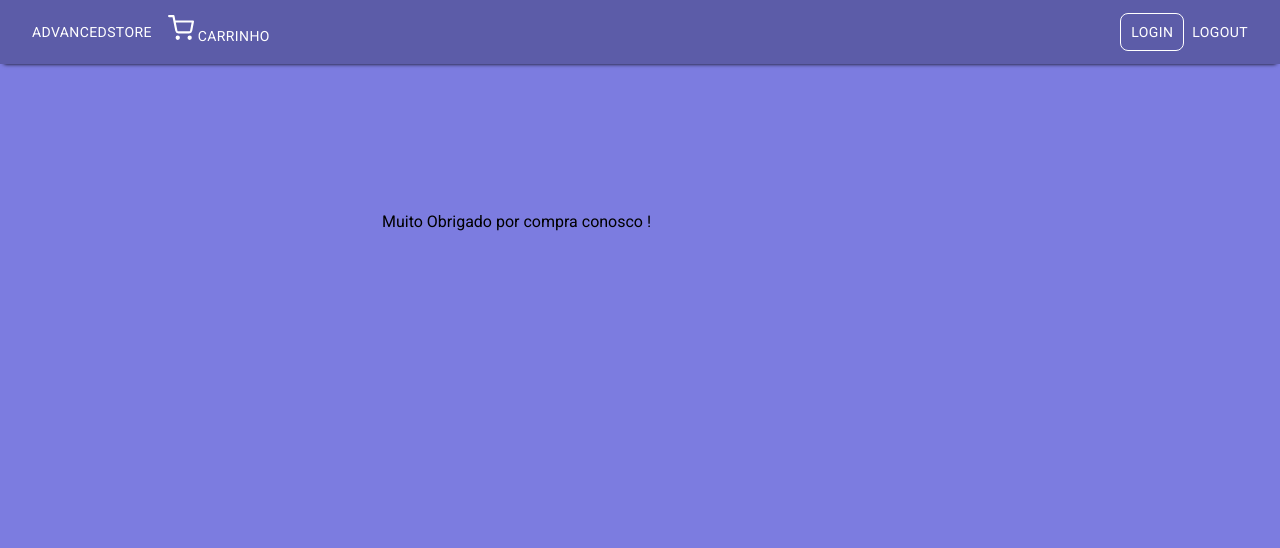
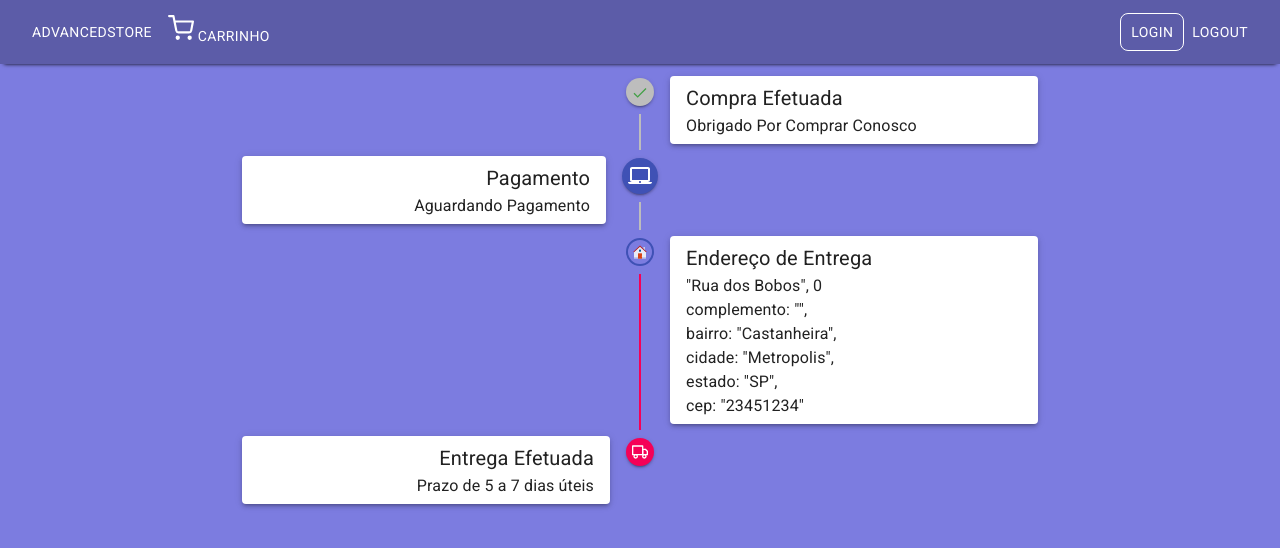
Before and after one commit to GabrielCarreiro/e-commerce-serratec, a React (Create React App) app: page /sucesso in a window 1280 px wide. Shown: the top 548 px of the page. Built offline with nearby package versions, Linux system fonts and the light colour scheme.

Commit message:
CSS carrinho e Página Sucesso

```diff
--- a/src/pages/carrinho/index.js
+++ b/src/pages/carrinho/index.js
@@ -6,6 +6,8 @@ import Button from '@material-ui/core/Button';
 import DeleteIcon from '@material-ui/icons/Delete';
 import api from '../../services/api';
 import { useHistory } from 'react-router-dom';
+import { Alert, AlertTitle } from '@material-ui/lab';
+
 
 
 const Carrinho = () => {
@@ -42,7 +44,13 @@ const Carrinho = () => {
     const comprar = async () =>{
 
         if(!localStorage.getItem('@LOJA:user')){
-            setLogin('Você deve realizar o login');
+            setLogin(<Alert  severity="error">
+            <AlertTitle style={{textAlign: "left"}}>---Erro</AlertTitle>
+            Você precisa estar logado para comprar!!!!
+            </Alert>);
+            setTimeout(() => {
+                setLogin(false)
+            }, 3000);
             return;
         }else{
 
@@ -116,8 +124,9 @@ const Carrinho = () => {
                         )
                     })}
                     <div>
-                        <button onClick={e => calcularValorTotal()}>Calcular Total </button>
-                        <p> Valor Total {valorTotal} </p>
+                    <p> Valor Total R$ {valorTotal} </p>
+                    <Button id="btnTotal" variant="contained" onClick={e => calcularValorTotal()}  size="10" >Calcular</Button>
+
 
                     </div>
                 </div>
@@ -127,14 +136,15 @@ const Carrinho = () => {
                     </div>
                 )}
 
-            <Button variant="contained" color="secondary" onClick={e => limpar()} >
+            <Button id="btnLimpar" variant="contained" color="secondary" onClick={e => limpar()} >
                 Limpar
+            </Button>
+
+            <Button id="btnComprar" variant="contained" color="primary" onClick={e => comprar()}  >
+                Comprar
         </Button>
 
-            <Button variant="contained" color="primary" onClick={e => comprar()}  >
-                Comprar
-        </Button>
-        {login}
+        <span id="msgLog">{login}</span>
         </Conteudo>
     )
 }
--- a/src/pages/carrinho/style.js
+++ b/src/pages/carrinho/style.js
@@ -1,7 +1,36 @@
+import { Alert } from '@material-ui/lab';
 import styled from 'styled-components';
 
 export const Conteudo = styled.div`
     margin: 20%;
+
+    #btnTotal{
+        width: 75px;
+        height: 20px;
+        font-size: 14px;
+        float: left;
+        padding-top: 5px;
+    }
+
+    #btnComprar{
+        width: 90px;
+        background: #4bcf15;
+        float: right;
+        border-radius: 5px;
+    }
+
+    #btnLimpar{
+        width: 90px;
+        float: right;
+        margin-left: 3px;
+    }
+
+    #msgLog{
+        font-size: 20px;
+        background: red;
+        text-align: center;
+        margin-bottom: 10px;
+    }
 `;
 
 export const Table = styled.div`
--- a/src/pages/sucesso/index.js
+++ b/src/pages/sucesso/index.js
@@ -1,19 +1,125 @@
 import React from 'react';
 import { useHistory } from 'react-router-dom';
+import { makeStyles } from '@material-ui/core/styles';
+import Timeline from '@material-ui/lab/Timeline';
+import TimelineItem from '@material-ui/lab/TimelineItem';
+import TimelineSeparator from '@material-ui/lab/TimelineSeparator';
+import TimelineConnector from '@material-ui/lab/TimelineConnector';
+import TimelineContent from '@material-ui/lab/TimelineContent';
+import TimelineOppositeContent from '@material-ui/lab/TimelineOppositeContent';
+import TimelineDot from '@material-ui/lab/TimelineDot';
+import AssignmentTurnedInTwoToneIcon from '@material-ui/icons/AssignmentTurnedInTwoTone';
+import LaptopMacIcon from '@material-ui/icons/LaptopMac';
+import HotelIcon from '@material-ui/icons/Hotel';
+import RepeatIcon from '@material-ui/icons/Repeat';
+import Paper from '@material-ui/core/Paper';
+import Typography from '@material-ui/core/Typography';
+import { FcCheckmark, FcHome } from "react-icons/fc";
+import { FiTruck } from "react-icons/fi";
 
 
 const Sucesso = () => {
     const history = useHistory();
 
-   setTimeout(() => {
-       history.push("/")
-   }, 6000);
+const useStyles = makeStyles((theme) => ({
+     paper: {
+      padding: '6px 16px',
+        },
+        secondaryTail: {
+        backgroundColor: theme.palette.secondary.main,
+        },
+      }));
+
+
+    const classes = useStyles();
+
+
+//    setTimeout(() => {
+//        history.push("/")
+//    }, 10000);
 
     return (
-        <>
-            <div style={{ margin: "20%" }}>Muito Obrigado por compra conosco !</div>
-        </>
-    )
-}
+        <Timeline style={{paddingTop: "30px"}} align="alternate">
+        <TimelineItem>
+          <TimelineOppositeContent>
+            <Typography variant="body2" color="textSecondary">
 
+            </Typography>
+          </TimelineOppositeContent>
+          <TimelineSeparator>
+            <TimelineDot>
+              <FcCheckmark backgroundColor= "green" />
+            </TimelineDot>
+            <TimelineConnector />
+          </TimelineSeparator>
+          <TimelineContent>
+            <Paper elevation={3} className={classes.paper}>
+              <Typography variant="h6" component="h1">
+                Compra Efetuada
+              </Typography>
+              <Typography>Obrigado Por Comprar Conosco</Typography>
+            </Paper>
+          </TimelineContent>
+        </TimelineItem>
+        <TimelineItem>
+          <TimelineOppositeContent>
+            <Typography variant="body2" color="textSecondary">
+
+            </Typography>
+          </TimelineOppositeContent>
+          <TimelineSeparator>
+            <TimelineDot color="primary">
+              <LaptopMacIcon />
+            </TimelineDot>
+            <TimelineConnector />
+          </TimelineSeparator>
+          <TimelineContent>
+            <Paper elevation={3} className={classes.paper}>
+              <Typography variant="h6" component="h1">
+                Pagamento
+              </Typography>
+              <Typography>Aguardando Pagamento</Typography>
+            </Paper>
+          </TimelineContent>
+        </TimelineItem>
+        <TimelineItem>
+          <TimelineSeparator>
+            <TimelineDot color="primary" variant="outlined">
+              <FcHome />
+            </TimelineDot>
+            <TimelineConnector className={classes.secondaryTail} />
+          </TimelineSeparator>
+          <TimelineContent>
+            <Paper elevation={3} className={classes.paper}>
+              <Typography variant="h6" component="h1">
+                Endereço de Entrega
+              </Typography>
+              <Typography><p>"Rua dos Bobos", 0</p>
+
+                <p>complemento: "",</p>
+                <p>bairro: "Castanheira",</p>
+                <p>cidade: "Metropolis",</p>
+                <p>estado: "SP",</p>
+                <p>cep: "23451234"</p></Typography>
+            </Paper>
+          </TimelineContent>
+        </TimelineItem>
+        <TimelineItem>
+          <TimelineSeparator>
+            <TimelineDot color="secondary">
+              <FiTruck />
+            </TimelineDot>
+          </TimelineSeparator>
+          <TimelineContent>
+            <Paper elevation={3} className={classes.paper}>
+              <Typography variant="h6" component="h1">
+                Entrega Efetuada
+              </Typography>
+              <Typography>Prazo de 5 a 7 dias úteis</Typography>
+            </Paper>
+          </TimelineContent>
+        </TimelineItem>
+      </Timeline>
+    );
+  }
 export default Sucesso;
```
